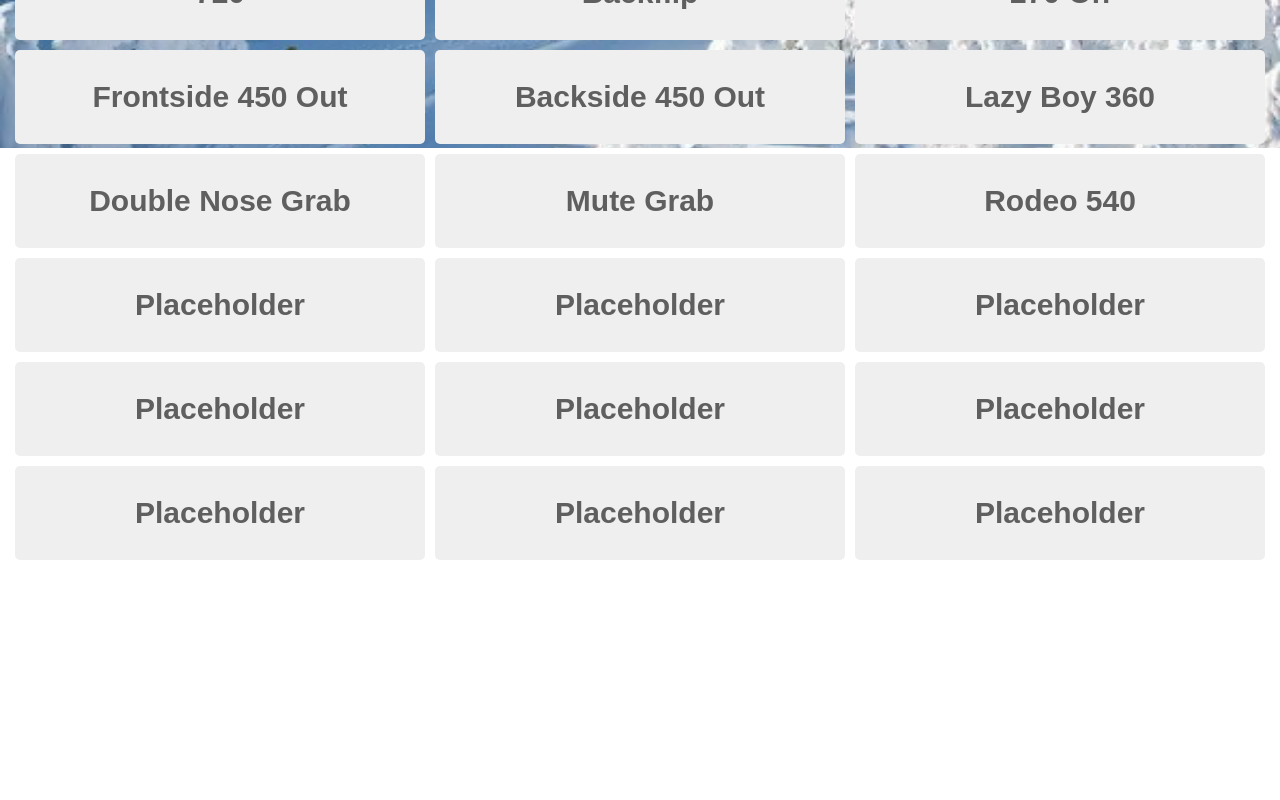
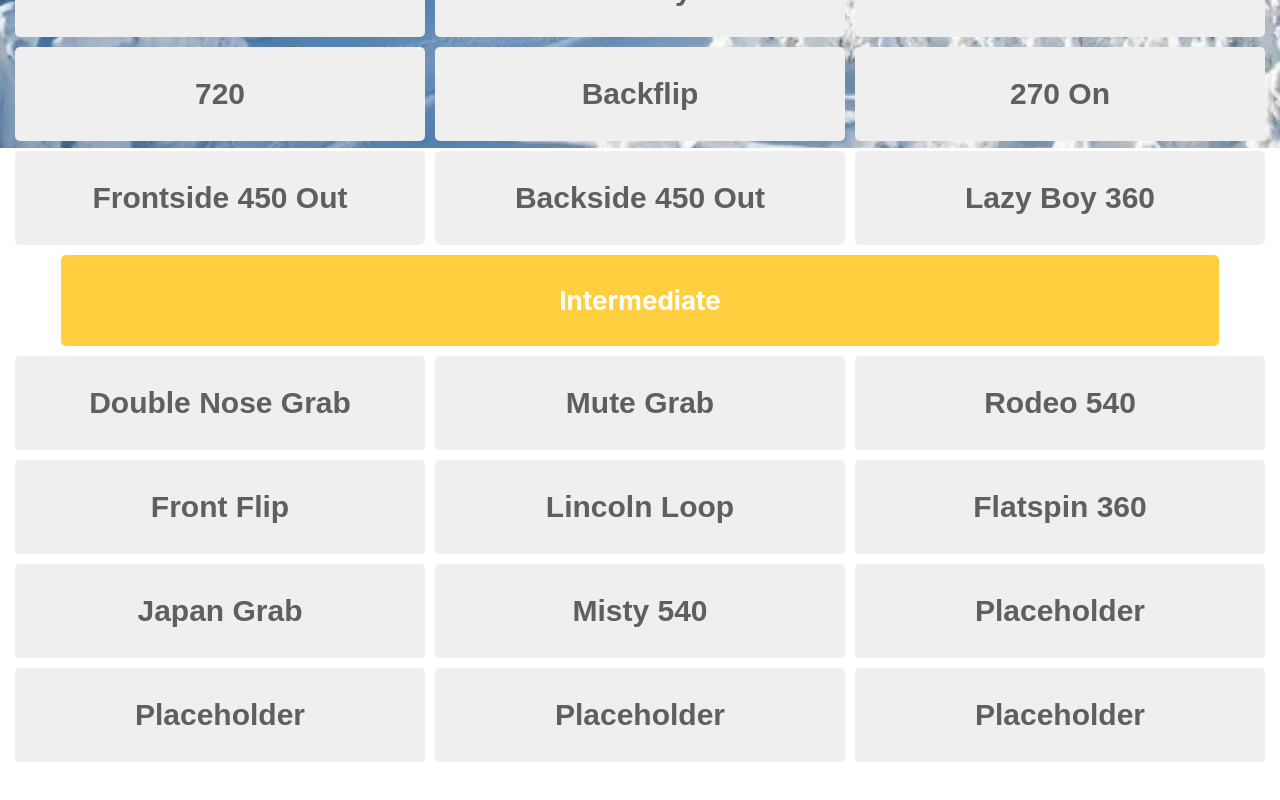
Before and after one commit to EddieSlobodow/SkiLibrary, a React (Create React App) app: page / in a window 1280 px wide. Shown: the part 652-1452 px from the top of the page. Before the commit the page ends 1262 px from the top, so only its background shows below. Built offline with nearby package versions, Linux system fonts and the light colour scheme.

Commit message:
working difficulty components

```diff
--- a/src/App.js
+++ b/src/App.js
@@ -1,5 +1,6 @@
 import './App.css';
 import React, { useState } from 'react';
+import Difficulty from './Difficulty.js';
 
 
 function App() {
@@ -123,6 +124,31 @@ function App() {
         );
         setVideoDesc(<p>Rodeo 540</p>);
         break;
+      case 21:
+        setVideoContent(<iframe width="560" height="315" src="https://www.youtube.com/embed/48rpJlnKebA?si=_IswOROQzUE6J7KA&amp;controls=0&amp;mute=1&amp;autoplay=1&amp;clip=UgkxErG9VHt1YFEmN7gDRt1DJNo6C24LbF10&amp;clipt=EOSODBjstQw" title="YouTube video player" frameborder="0" allow="accelerometer; autoplay; clipboard-write; encrypted-media; gyroscope; picture-in-picture; web-share" referrerpolicy="strict-origin-when-cross-origin" allowfullscreen></iframe>
+        );
+        setVideoDesc(<p>Front Flip</p>);
+        break;
+      case 22:
+        setVideoContent(<iframe width="560" height="315" src="https://www.youtube.com/embed/48rpJlnKebA?si=lAUWtKrn0sNKrjTY&amp;controls=0&amp;mute=1&amp;autoplay=1&amp;clip=UgkxqKQZlsnYODdaZd99lIgWq_z3N5ctWQZ2&amp;clipt=EOXhIxjtiCQ" title="YouTube video player" frameborder="0" allow="accelerometer; autoplay; clipboard-write; encrypted-media; gyroscope; picture-in-picture; web-share" referrerpolicy="strict-origin-when-cross-origin" allowfullscreen></iframe>
+        );
+        setVideoDesc(<p>Lincoln Loop</p>);
+        break;
+      case 23:
+        setVideoContent(<iframe width="560" height="315" src="https://www.youtube.com/embed/sGnRUkBalgg?si=CoOiil4FVNGBsqo0&amp;controls=0&amp;mute=1&amp;autoplay=1&amp;clip=UgkxuT8vPiWSHfXw-wTEe_UE52CxXUGWJ1ci&amp;clipt=EIw9GJRk" title="YouTube video player" frameborder="0" allow="accelerometer; autoplay; clipboard-write; encrypted-media; gyroscope; picture-in-picture; web-share" referrerpolicy="strict-origin-when-cross-origin" allowfullscreen></iframe>
+        );
+        setVideoDesc(<p>Flatspin 360</p>);
+        break;
+      case 24:
+        setVideoContent(<iframe width="560" height="315" src="https://www.youtube.com/embed/wWgCIEpE0Ug?si=Vqxb3Bu00rRwQkYJ&amp;controls=0&amp;mute=1&amp;autoplay=1&amp;clip=UgkxQPYJCafQ02SjkJ8gWhqgdxI0uEK5H2El&amp;clipt=EKzAFRi05xU" title="YouTube video player" frameborder="0" allow="accelerometer; autoplay; clipboard-write; encrypted-media; gyroscope; picture-in-picture; web-share" referrerpolicy="strict-origin-when-cross-origin" allowfullscreen></iframe>
+        );
+        setVideoDesc(<p>Japan Grab</p>);
+        break;
+      case 25:
+        setVideoContent(<iframe width="560" height="315" src="https://www.youtube.com/embed/x4wnHnnFPFA?si=5H_ST7Wk1USrNtBX&amp;controls=0&amp;mute=1&amp;autoplay=1&amp;clip=Ugkx67zTjc9bT029qJcLfaD5A7Bp_EVG_4Bd&amp;clipt=EJW1CBj_5Ag" title="YouTube video player" frameborder="0" allow="accelerometer; autoplay; clipboard-write; encrypted-media; gyroscope; picture-in-picture; web-share" referrerpolicy="strict-origin-when-cross-origin" allowfullscreen></iframe>
+        );
+        setVideoDesc(<p>Misty 540</p>);
+        break;
       default:
         setVideoContent(<p>Error</p>);
         setVideoDesc(<p></p>);
@@ -134,14 +160,18 @@ function App() {
   const ButtonGrid = ({ buttonData }) => {
     return (
       <div className="button-grid">
-        {buttonData.map((buttonText, index) => (
+        {buttonData.map((buttonText, index) => {
+          if (buttonText === "beginnerComponent") return <Difficulty color="rgb(95, 195, 95)" text="Beginner" />;
+          if (buttonText === "intermediateComponent") return <Difficulty color="rgb(255, 207, 64)" text="Intermediate" />;
+          return(
           <button class="grid-buttons" key={index} onClick={() => onButtonClick(index)} >{buttonText}</button>
-        ))}
+          );
+        })}
       </div>
     );
   };
 
-  const buttonData = ["50-50", "Shifty", "180", "Box Slide", "360", "Frontside 270 Out", "Backside 270 Out", "Frontside Switch Up", "Backside Switch Up", "K-Fed", "Britney",  "540", "720", "Backflip", "270 On", "Frontside 450 Out", "Backside 450 Out", "Lazy Boy 360", "Double Nose Grab", "Mute Grab", "Rodeo 540", "Placeholder", "Placeholder", "Placeholder", "Placeholder", "Placeholder", "Placeholder", "Placeholder", "Placeholder", "Placeholder"];
+  const buttonData = ["beginnerComponent","50-50", "Shifty", "180", "Box Slide", "360", "Frontside 270 Out", "Backside 270 Out", "Frontside Switch Up", "Backside Switch Up", "K-Fed", "Britney",  "540", "720", "Backflip", "270 On", "Frontside 450 Out", "Backside 450 Out", "Lazy Boy 360", "intermediateComponent", "Double Nose Grab", "Mute Grab", "Rodeo 540", "Front Flip", "Lincoln Loop", "Flatspin 360", "Japan Grab", "Misty 540", "Placeholder", "Placeholder", "Placeholder", "Placeholder"];
   return (
     <div className="App">
       <div className="background"></div>
--- /dev/null
+++ b/src/Difficulty.js
@@ -0,0 +1,17 @@
+
+function Difficulty(props) {
+
+    const styles = {
+        backgroundColor: props.color,
+        padding: "30px 16px",
+        width: "88%",
+        borderRadius: "5px",
+        fontWeight: "bold",
+    }
+
+    return(
+        <div style = {styles} >{props.text}</div>
+    );
+}
+
+export default Difficulty;
```
Also changed, not shown: videos.txt.
